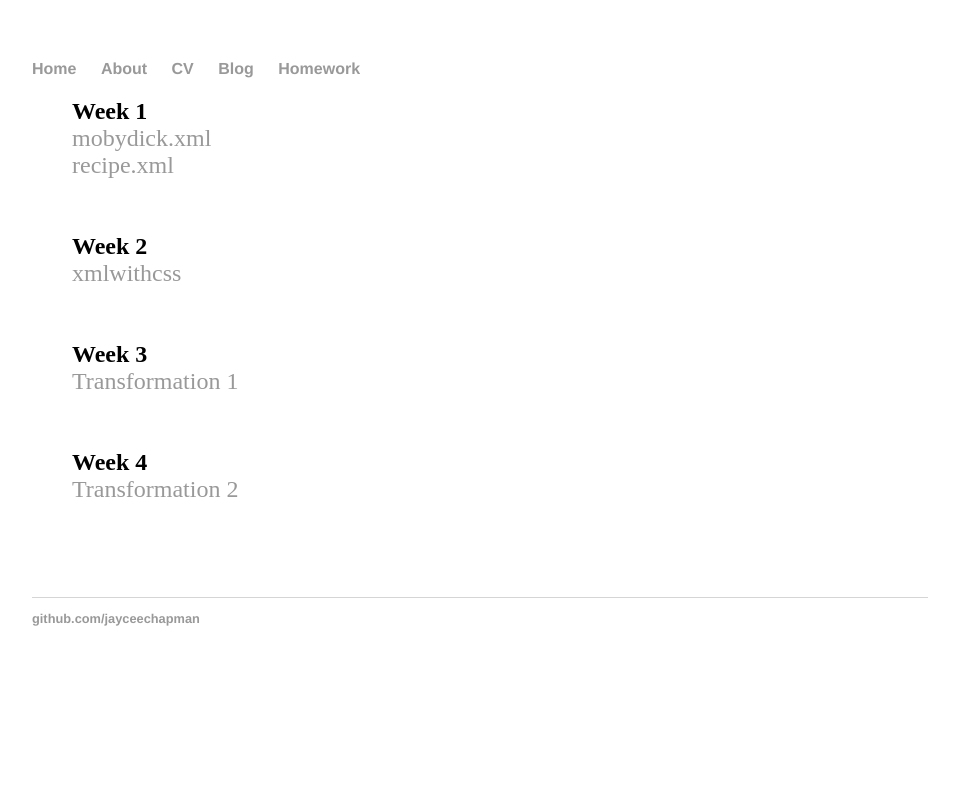
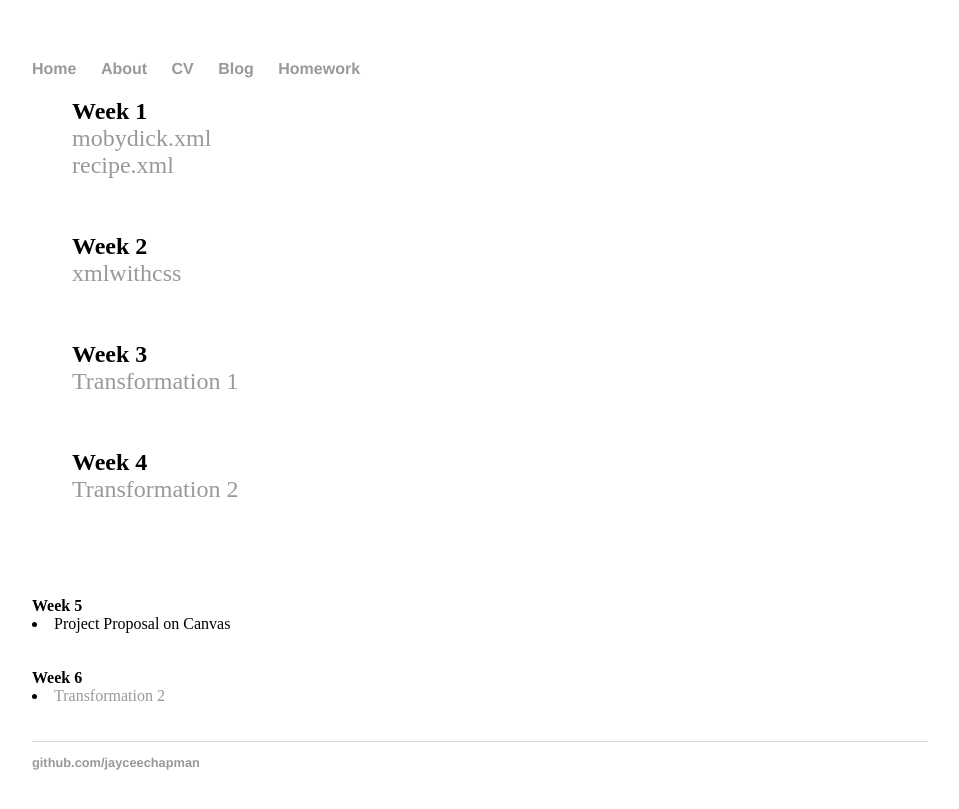
Before and after one commit to jayceechapman/jayceechapman.github.io, a Jekyll site: the page built from homework/index.html, in a window 1280 px wide. Shown: the top 809 px of the page, without its empty margins (160-1119 px from the left). Built offline with Jekyll 4.4.1, drawn with Linux system fonts in a browser that asks for light colours.

Commit message:
Update index.html

```diff
--- a/homework/index.html
+++ b/homework/index.html
@@ -14,3 +14,8 @@ title: "Homework page"
 <b>Week 4</b>
 <li><a href="homework4">Transformation 2</a></li><br></br>
 	</ul>
+<b>Week 5</b>
+<li>Project Proposal on Canvas</li><br></br>
+</ul><b>Week 6</b>
+<li><a href="homework4">Transformation 2</a></li><br></br>
+	</ul>
```
